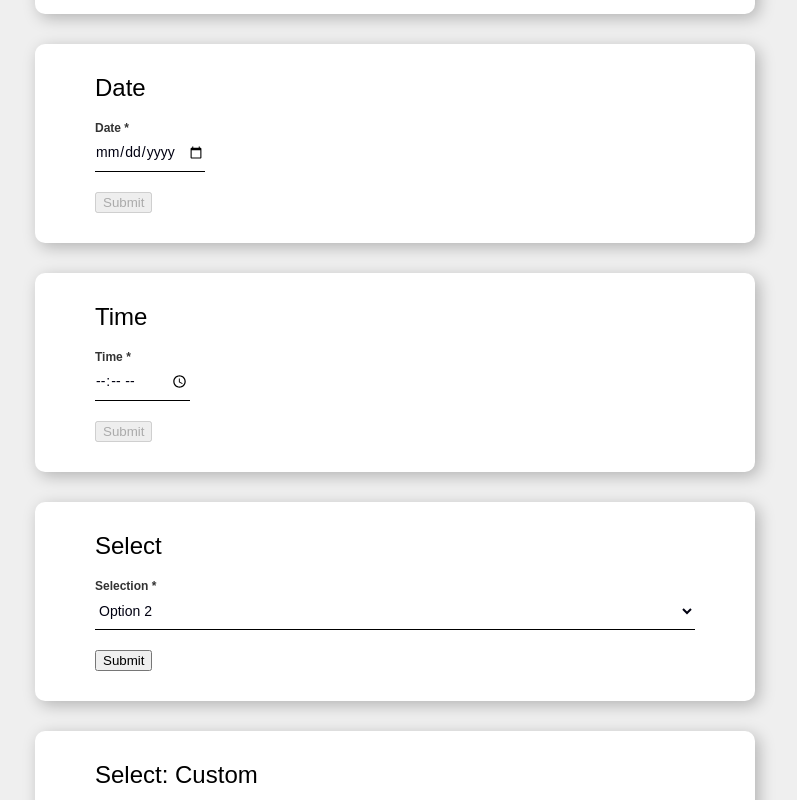
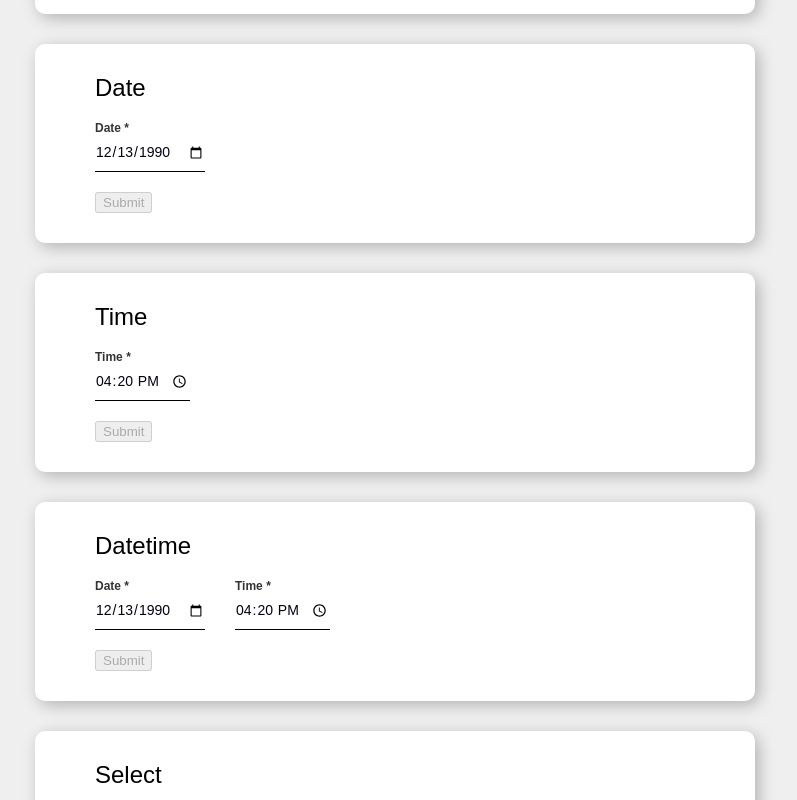
Before and after one commit to elirichey/next-forms, a Next.js app: page / in a window 1280 px wide. Shown: the part 1220-2020 px from the top of the page, without its empty margins (245-1042 px from the left). Built offline with nearby package versions, Linux system fonts and the light colour scheme.

Commit message:
datetime almost complete, need to combine values

```diff
--- a/components/Inputs/Date.js
+++ b/components/Inputs/Date.js
@@ -14,8 +14,7 @@ export function DateForm(props) {
           <Date
             name="text"
             label="Date *"
-            initialValue="initialValue"
-            placeholder="Placeholder"
+            initialValue="1990-12-13"
             validate={required}
             required={true}
           />
--- /dev/null
+++ b/components/Inputs/Datetime.js
@@ -0,0 +1,53 @@
+import { Form, Field } from "react-final-form";
+import { required } from "../../utils/validation";
+import Date from "./Date";
+import Time from "./Time";
+
+export function DatetimeForm(props) {
+  const onSubmit = async (values) => {
+    const { date, time } = values;
+    console.log("Submit Datetime:::", values);
+  };
+
+  const confirmBothDateAndTime = (val) => {
+    if (val && val.date) return () => required(val.date);
+    if (val && val.time) return () => required(val.time);
+  };
+
+  return (
+    <Form
+      onSubmit={onSubmit}
+      render={({ handleSubmit, form, submitting, pristine, values }) => (
+        <form onSubmit={handleSubmit}>
+          <div className="datetime-container">
+            <Date
+              name="date"
+              label="Date *"
+              initialValue="1990-12-13"
+              validate={confirmBothDateAndTime}
+              required={true}
+            />
+
+            <Time
+              name="time"
+              label="Time *"
+              initialValue="16:20"
+              validate={confirmBothDateAndTime}
+              required={true}
+            />
+          </div>
+
+          <div className="submit-container">
+            <button
+              className="submit-btn"
+              type="submit"
+              disabled={submitting || pristine}
+            >
+              Submit
+            </button>
+          </div>
+        </form>
+      )}
+    />
+  );
+}
--- a/components/Inputs/Time.js
+++ b/components/Inputs/Time.js
@@ -14,8 +14,7 @@ export function TimeForm(props) {
           <Time
             name="text"
             label="Time *"
-            initialValue="initialValue"
-            placeholder="Placeholder"
+            initialValue="16:20"
             validate={required}
             required={true}
           />
--- a/pages/index.js
+++ b/pages/index.js
@@ -13,6 +13,7 @@ import { ComboboxForm } from "../components/Inputs/Combobox";
 import { DateForm } from "../components/Inputs/Date";
 import { TimeForm } from "../components/Inputs/Time";
 import { SwitchForm } from "../components/Inputs/Switch";
+import { DatetimeForm } from "../components/Inputs/Datetime";
 
 export default function Home() {
   return (
@@ -58,6 +59,11 @@ export default function Home() {
         </div>
 
         <div className="form-wrapper">
+          <span className="form-title">Datetime</span>
+          <DatetimeForm />
+        </div>
+
+        <div className="form-wrapper">
           <span className="form-title">Select</span>
           <SelectForm />
         </div>
--- a/styles/Fields.sass
+++ b/styles/Fields.sass
@@ -26,14 +26,23 @@ input, textarea, select
   &.relative-index
     z-index: 2
   &.date
-    max-width: 110px
+    width: 110px
     input
       padding-right: 0
   &.time
-    max-width: 95px
+    width: 95px
     input
       padding-right: 0
 
+// Datetime
+.datetime-container
+  display: flex
+  .date
+    margin-right: 15px
+  .time
+    margin-left: 15px
+
+// Input
 .text-input
   display: block
   width: 100%
```
